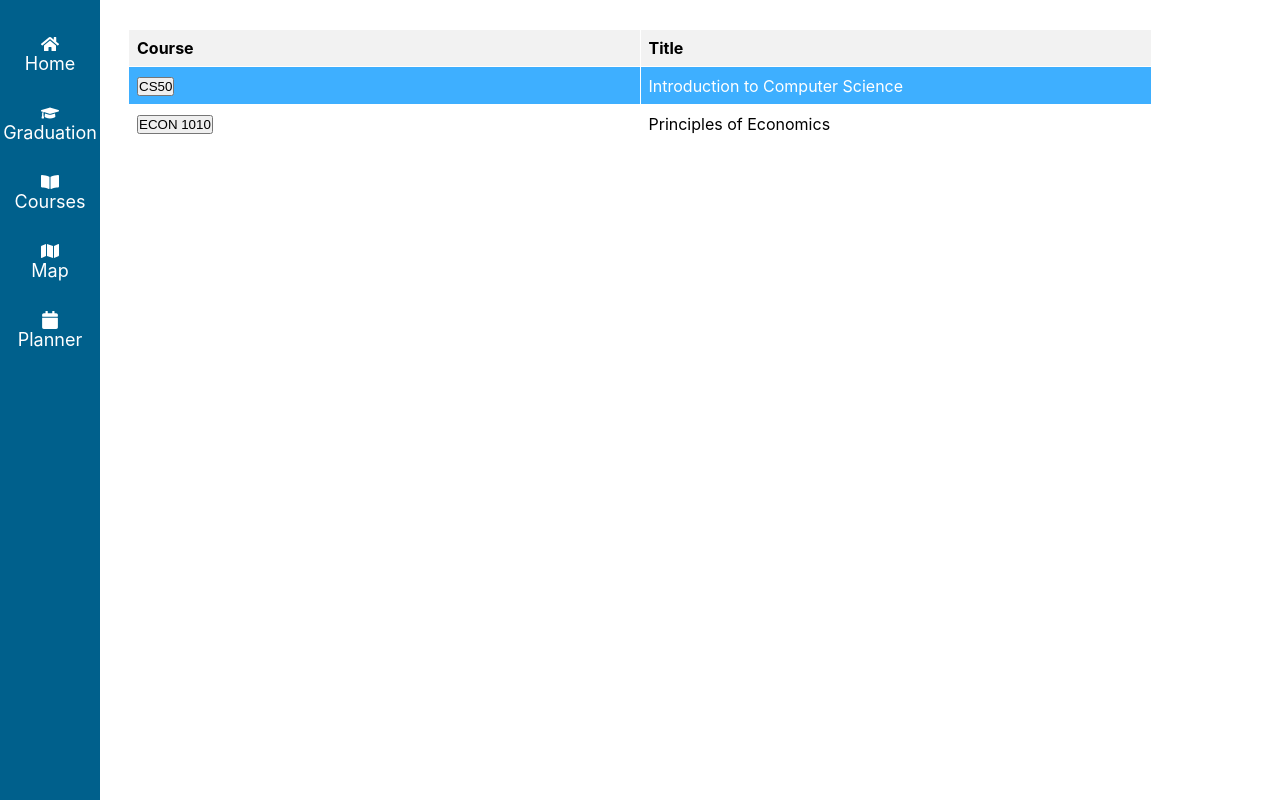
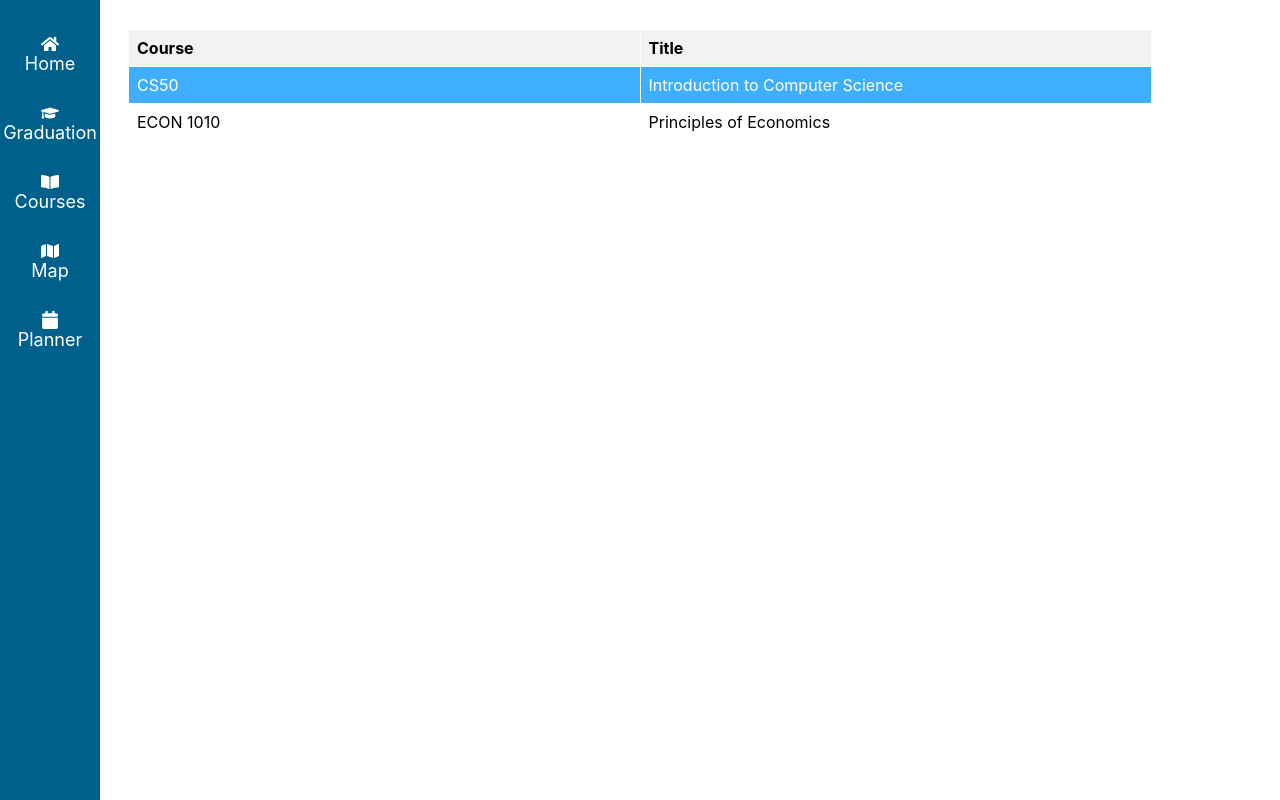
Before and after one commit to shivamkalra123/ICMP, a React (Create React App) app: page /courses in a window 1280 px wide. Built offline with nearby package versions, Linux system fonts and the light colour scheme; a web font is replaced by a local one.

Commit message:
css changes

```diff
--- a/src/Student_centre/Courses.js
+++ b/src/Student_centre/Courses.js
@@ -168,9 +168,9 @@ const CoursePage = () => {
               {courses.map(course => (
                 <tr key={course.id}>
                   <td>
-                    <button onClick={() => handleCourseClick(course)}>
+                    <a onClick={() => handleCourseClick(course)}>
                       {course.name}
-                    </button>
+                    </a>
                   </td>
                   <td>{course.title}</td>
                 </tr>
--- a/src/Student_centre/admin_css/courses.css
+++ b/src/Student_centre/admin_css/courses.css
@@ -37,7 +37,7 @@ button.selected_course{
     margin-top: 2%;
 }
 td a{
-    color: black;
+   cursor: pointer;
 
 }
 th{
@@ -47,6 +47,6 @@ th{
 .course-list-table tr:nth-child(odd) {
   background-color: rgb(62, 175, 255);
   color: white;
-  text-decoration: none;
+
    /* Adjust the width as per your preference */
 }
```
